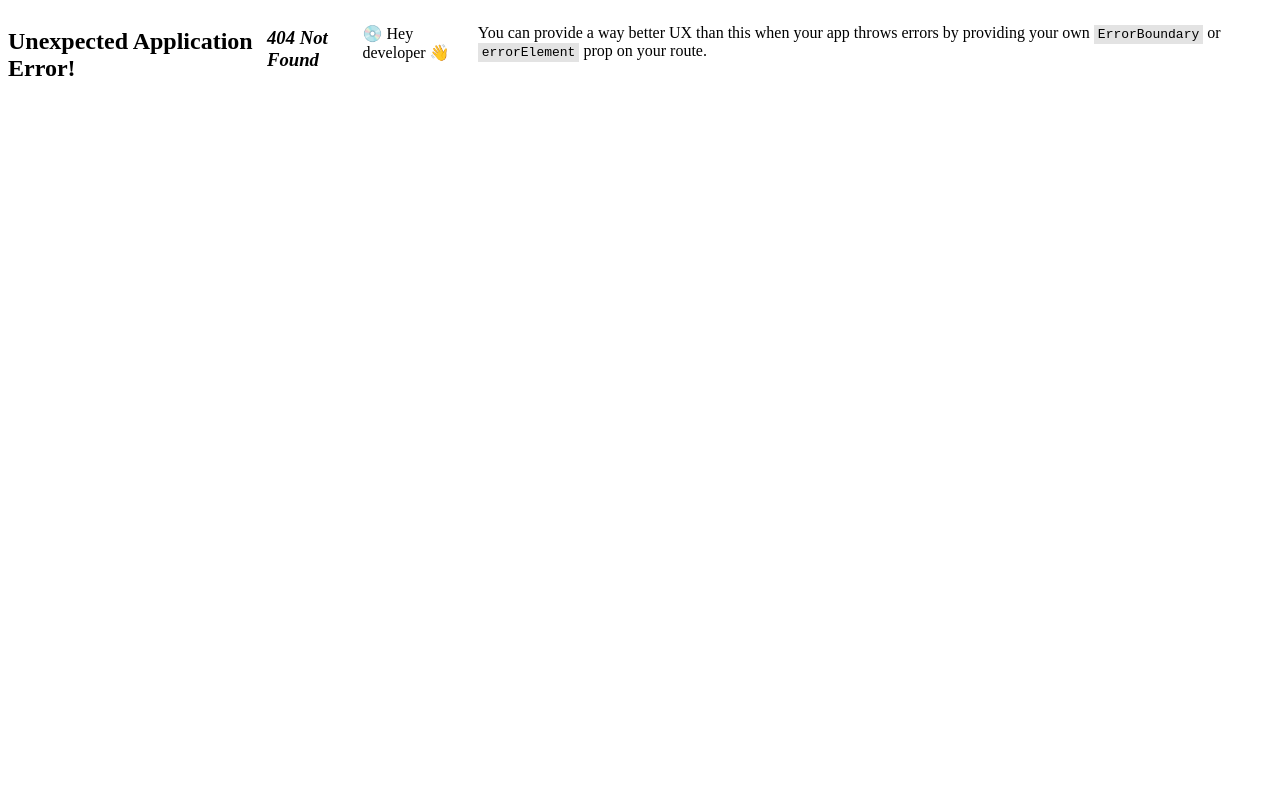
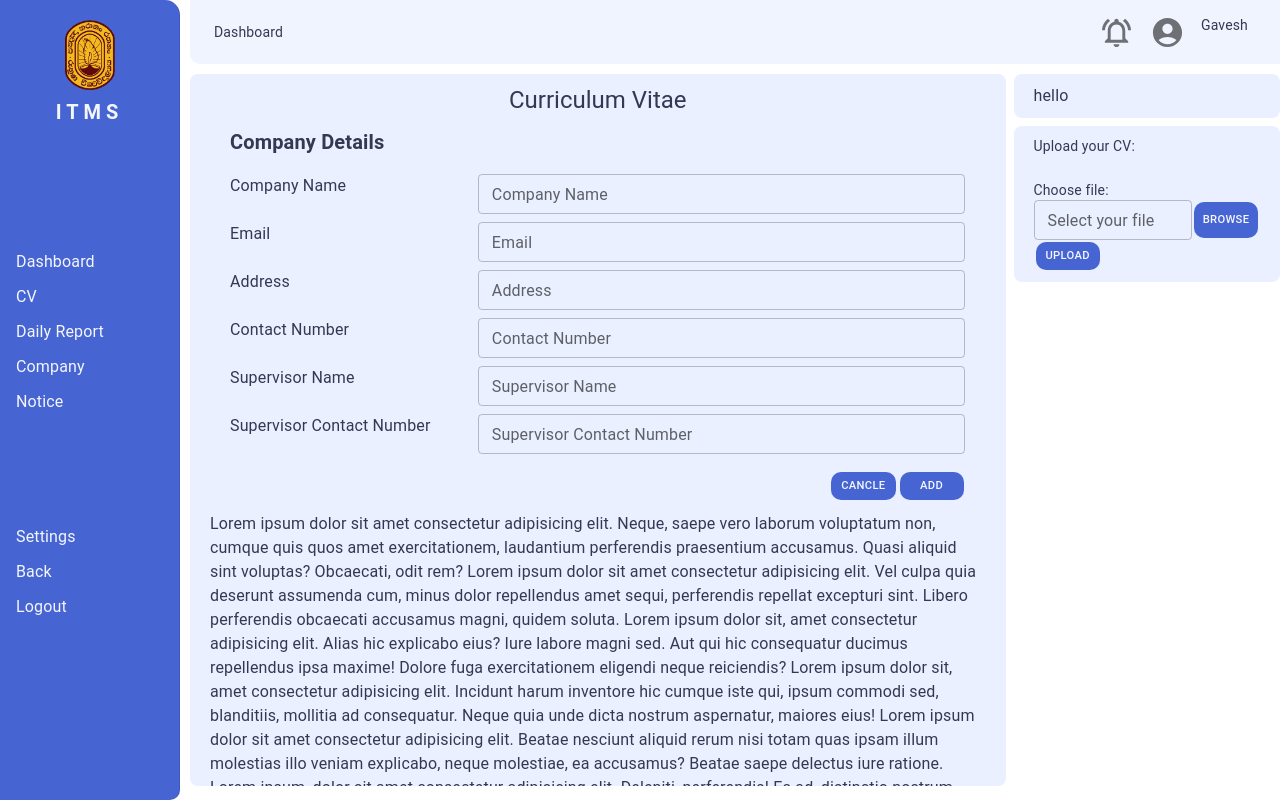
Before and after one commit to nuwankirillawala/industrial-training-management-system, a React (Vite) app in the folder client/: page /student-cvupdate in a window 1280 px wide. Before the commit this address had no page. Built offline with nearby package versions, Linux system fonts and the light colour scheme.

Commit message:
cv update

```diff
--- a/client/src/App.jsx
+++ b/client/src/App.jsx
@@ -48,7 +48,7 @@ function App() {
 
 {/* student routes */}
         <Route path='student-dashboard' element={<StudentDashboard />} />
-        <Route path='cvupdate' element={<StudentCvUpdate />}></Route>
+        <Route path='student-cvupdate' element={<StudentCvUpdate />}></Route>
         <Route path='student-company' element={<StudentCompany />} />
         <Route path='student-settings' element={<StudentSettings />} />
       </Route>
--- a/client/src/Pages/Undergraduate/StudentCvUpdate.jsx
+++ b/client/src/Pages/Undergraduate/StudentCvUpdate.jsx
@@ -87,6 +87,10 @@ export const StudentCvUpdate = () => {
                                             size='itms-small'
                                         >
                                             Browse
+                                            <input
+                                                type="file"
+                                                hidden
+                                             />
                                         </Button>
                                     </Stack>
                                     <Button
```
